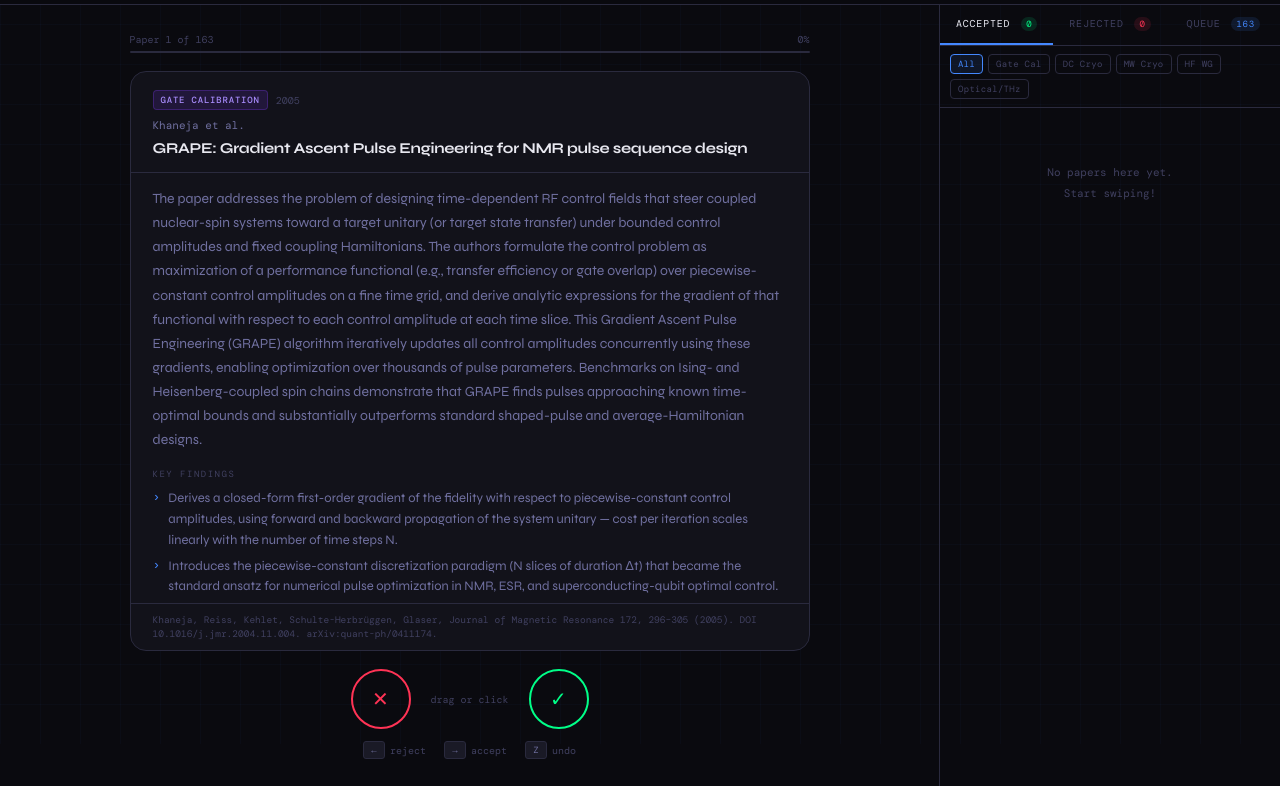
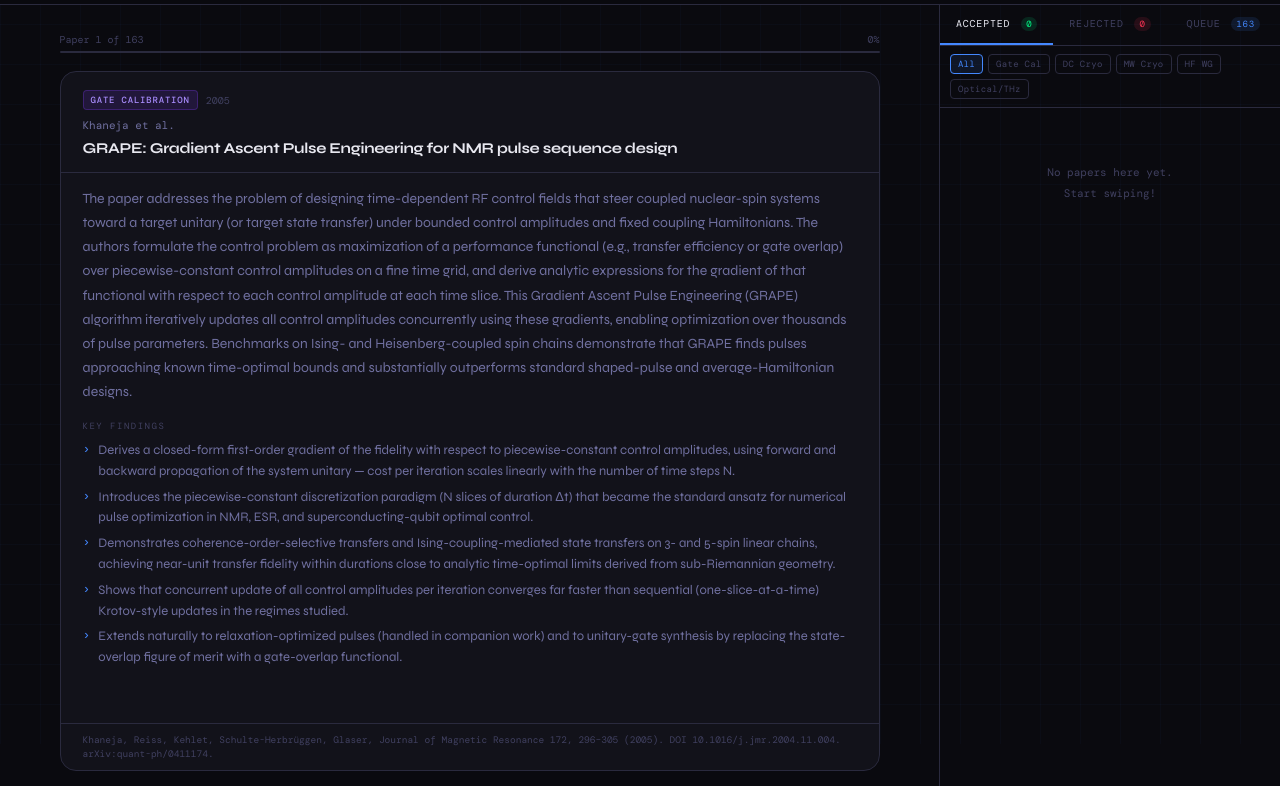
Before and after one commit to algotradingfervid/quantum-paper-review, a plain HTML site: page index.html in a window 1280 px wide. Shown: the part 56-842 px from the top of the page. Drawn offline with nearby package versions, Linux system fonts and the light colour scheme; a web font is replaced by a local one.

Commit message:
Even larger card: 820px wide, 700px tall

```diff
--- a/index.html
+++ b/index.html
@@ -133,7 +133,7 @@
 
   .progress-wrap {
     width: 100%;
-    max-width: 680px;
+    max-width: 820px;
     margin-bottom: 18px;
   }
 
@@ -163,8 +163,8 @@
   .card-stack {
     position: relative;
     width: 100%;
-    max-width: 680px;
-    height: 580px;
+    max-width: 820px;
+    height: 700px;
   }
 
   .ghost-card {
```
